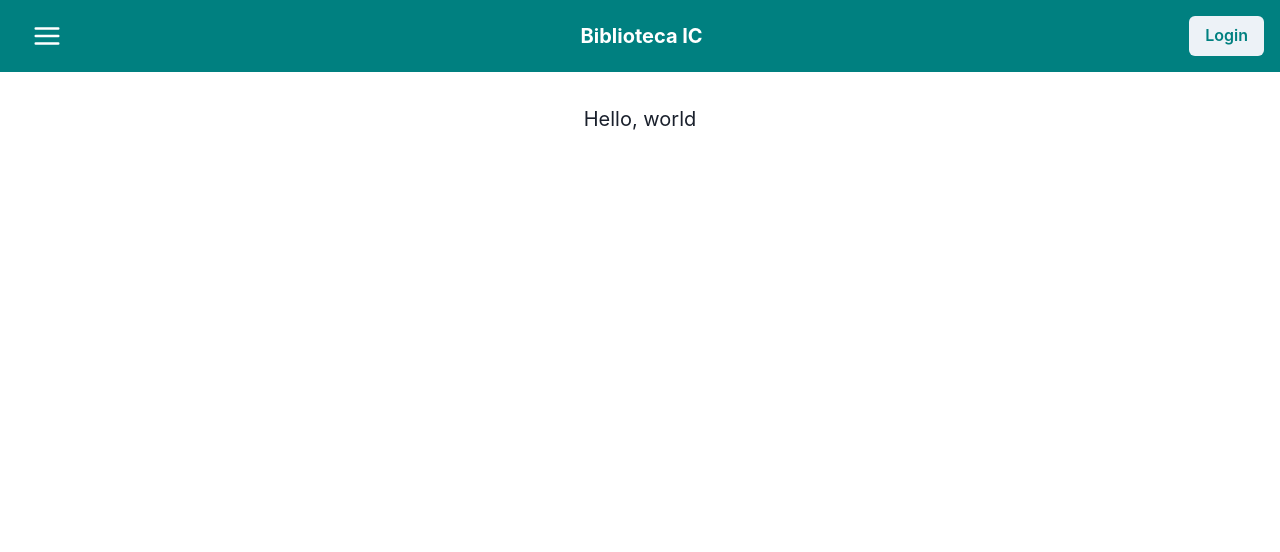
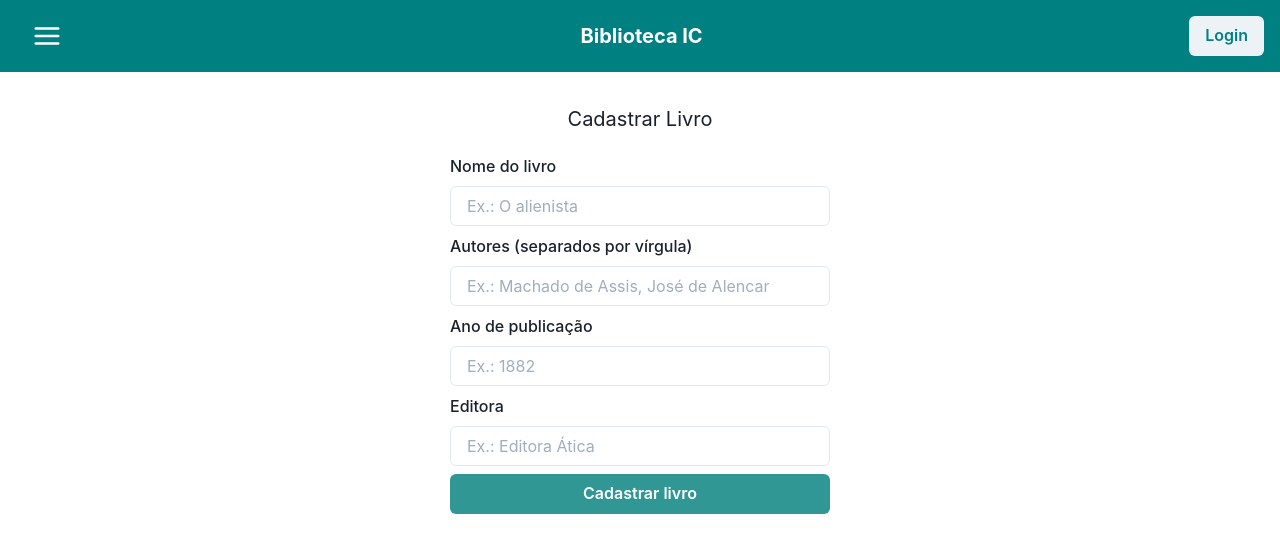
Before and after one commit to biblioteca-ic/biblioteca-ic, a React (Create React App) app in the folder front-end/: page /books/register in a window 1280 px wide. Before the commit this address led to /. Shown: the top 552 px of the page. Built offline with nearby package versions, Linux system fonts and the light colour scheme; no server answers.

Commit message:
feat: 🎸 create register book page
✅ Closes: #15

```diff
--- a/front-end/src/navigation/routes.ts
+++ b/front-end/src/navigation/routes.ts
@@ -5,6 +5,7 @@ import EditProfile from '../pages/EditProfile';
 import Profile from '../pages/Profile';
 import ChangePassword from '../pages/ChangePassword';
 import { UsersItemPage, UsersList } from '../pages/Users';
+import RegisterBook from '../pages/RegisterBook';
 
 export const routes = [
   {
@@ -50,4 +51,10 @@ export const routes = [
     private: true,
     onlyAdmin: true,
   },
+  {
+    path: '/books/register',
+    component: RegisterBook,
+    private: false,
+    onlyAdmin: false,
+  },
 ];
--- /dev/null
+++ b/front-end/src/pages/RegisterBook/index.tsx
@@ -0,0 +1,144 @@
+import * as React from 'react';
+import {
+  Checkbox,
+  Link,
+  FormLabel,
+  Box,
+  Text,
+  Input,
+  InputGroup,
+  InputRightElement,
+  Button,
+  Stack,
+  IconButton,
+  FormControl,
+  FormErrorMessage,
+  useToast,
+} from '@chakra-ui/react';
+import { useHistory } from 'react-router-dom';
+import { AiOutlineEye, AiOutlineEyeInvisible } from 'react-icons/ai';
+import { useForm } from 'react-hook-form';
+import { yupResolver } from '@hookform/resolvers/yup';
+import { AxiosError } from 'axios';
+import * as yup from 'yup';
+import { Page } from '../../components/Page';
+import { api } from '../../services/api';
+
+const schema = yup.object().shape({
+  bookName: yup
+    .string()
+    .required('O nome do livro é obrigatório'),
+  authors: yup
+    .string()
+    .required('O livro precisa ter pelo menos um autor'),
+  year: yup
+    .number()
+    .typeError('O ano precisa ser um número')
+    .max(2022, 'O ano não pode ser maior que o atual')
+    .required('O ano de publicação é obrigatório'),
+  publishingCompany: yup
+    .string()
+    .required('A editora é obrigatória'),
+});
+
+type RegisterFormInputs = {
+  bookName: string;
+  authors: string;
+  year: number;
+  publishingCompany: string;
+};
+
+const Register = () => {
+
+  const {
+    register,
+    handleSubmit,
+    formState: { errors },
+    control,
+  } = useForm<RegisterFormInputs>({
+    resolver: yupResolver(schema),
+  });
+
+  const toast = useToast();
+  const history = useHistory();
+
+  const onSubmitRegister = async (data: RegisterFormInputs) => {
+    console.log({ data });
+    try {
+      const { bookName, authors, year, publishingCompany } = data;
+
+
+
+      // fazer chamada a api
+      await api.post('/books', {
+        bookName,
+        authors,
+        year,
+        publishingCompany,
+      });
+
+      toast({
+        title: 'Livro cadastrado com sucesso',
+        description: 'Agora é possível criar cópias desse livro',
+        status: 'success',
+        position: 'top-right',
+        isClosable: true,
+      });
+
+      history.push('/dashboard');
+
+    } catch (error) {
+      const err = error as AxiosError;
+      toast({
+        title: 'Ocorreu um erro ao cadastrar o livro na plataforma',
+        description: err?.message ? err?.message : 'Tente novamente mais tarde',
+        status: 'error',
+        position: 'top-right',
+        isClosable: true,
+      });
+    }
+  };
+
+  return (
+    <Page>
+      <Box textAlign="center" fontSize="xl" p={8} display="flex" justifyContent="center">
+        <Stack spacing={3} display="flex" alignItems="center" w="80%" maxW={380} minW={320}>
+          <Text>Cadastrar Livro</Text>
+
+          <form style={{ width: '100%' }} onSubmit={handleSubmit(onSubmitRegister)}>
+            <FormControl my={2} isInvalid={!!errors.bookName?.message}>
+              <FormLabel htmlFor='bookName'>Nome do livro</FormLabel>
+              <Input id="bookName" {...register('bookName')} placeholder="Ex.: O alienista" />
+              {!!errors.bookName?.message && <FormErrorMessage>{errors.bookName.message}</FormErrorMessage>}
+            </FormControl>
+
+            <FormControl my={2} isInvalid={!!errors.authors?.message}>
+              <FormLabel htmlFor='authors'>Autores (separados por vírgula)</FormLabel>
+              <Input id="authors" {...register('authors')} placeholder="Ex.: Machado de Assis, José de Alencar" />
+              {!!errors.authors?.message && <FormErrorMessage>{errors.authors.message}</FormErrorMessage>}
+            </FormControl>
+
+
+            <FormControl my={2} isInvalid={!!errors.year?.message}>
+              <FormLabel htmlFor='year'>Ano de publicação</FormLabel>
+              <Input id="year" {...register('year')} type="number" placeholder="Ex.: 1882" />
+              {!!errors.year?.message && <FormErrorMessage>{errors.year.message}</FormErrorMessage>}
+            </FormControl>
+
+            <FormControl my={2} isInvalid={!!errors.publishingCompany?.message}>
+              <FormLabel htmlFor='publishingCompany'>Editora</FormLabel>
+              <Input id="publishingCompany" {...register('publishingCompany')} placeholder="Ex.: Editora Ática" />
+              {!!errors.publishingCompany?.message && <FormErrorMessage>{errors.publishingCompany.message}</FormErrorMessage>}
+            </FormControl>
+
+            <Button colorScheme="teal" size="md" w="100%" type="submit">
+              Cadastrar livro
+            </Button>
+          </form>
+        </Stack>
+      </Box>
+    </Page>
+  );
+};
+
+export default Register;
```
